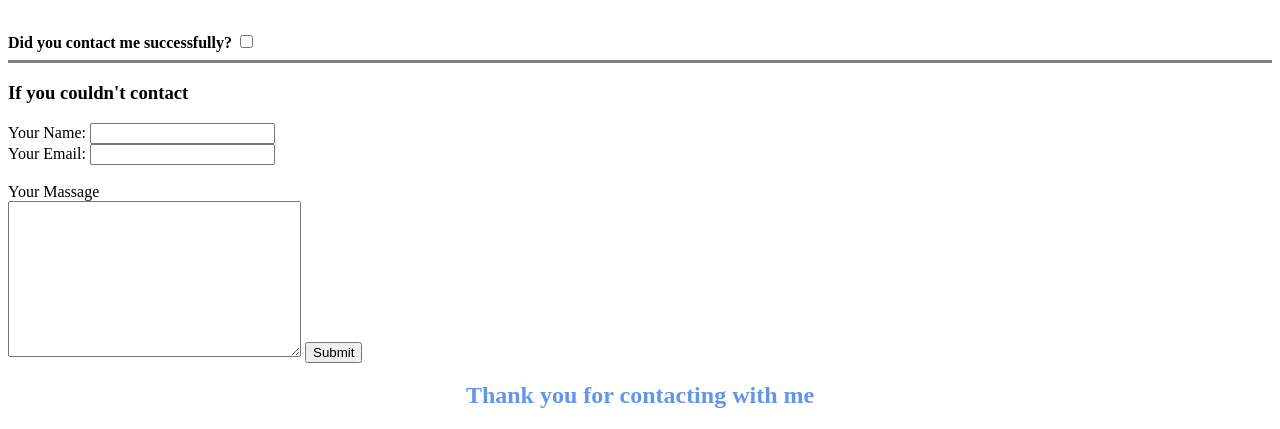
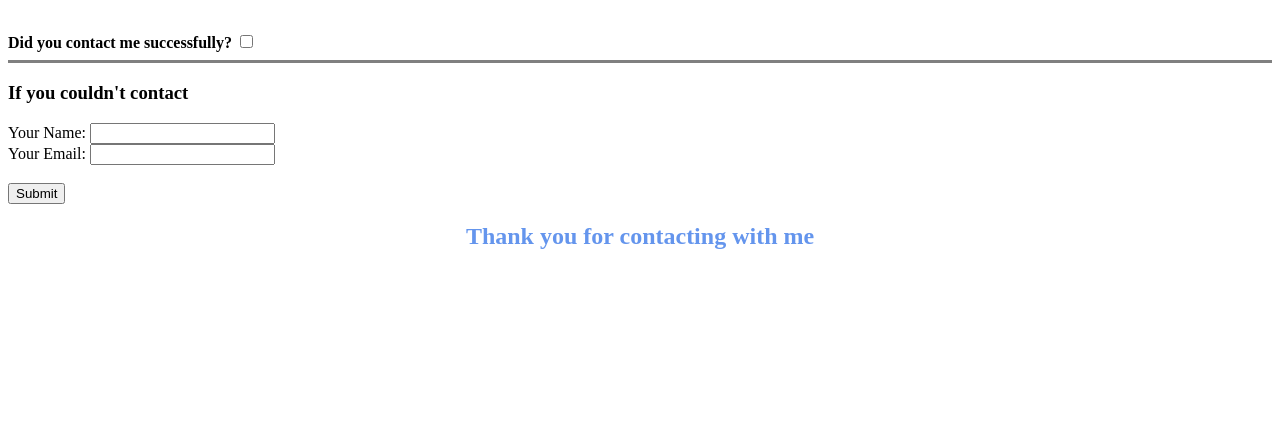
Before and after one commit to ShakhriyorToylokov/cv, a plain HTML site: page contact.html in a window 1280 px wide. Shown: the part 662-1091 px from the top of the page. After the commit the page ends 932 px from the top, so only its background shows below. Drawn offline with Linux system fonts and the light colour scheme.

Commit message:
Add files via upload

```diff
--- a/contact.html
+++ b/contact.html
@@ -73,8 +73,7 @@
         <input type="text" ><br>
         <label >Your Email:</label>
         <input  type="email" ><br> <br>
-        <label >Your Massage</label><br>
-        <textarea   id="" cols="34" rows="10 "></textarea>
+
         <input type="submit" name="">
 
     </form>
```
